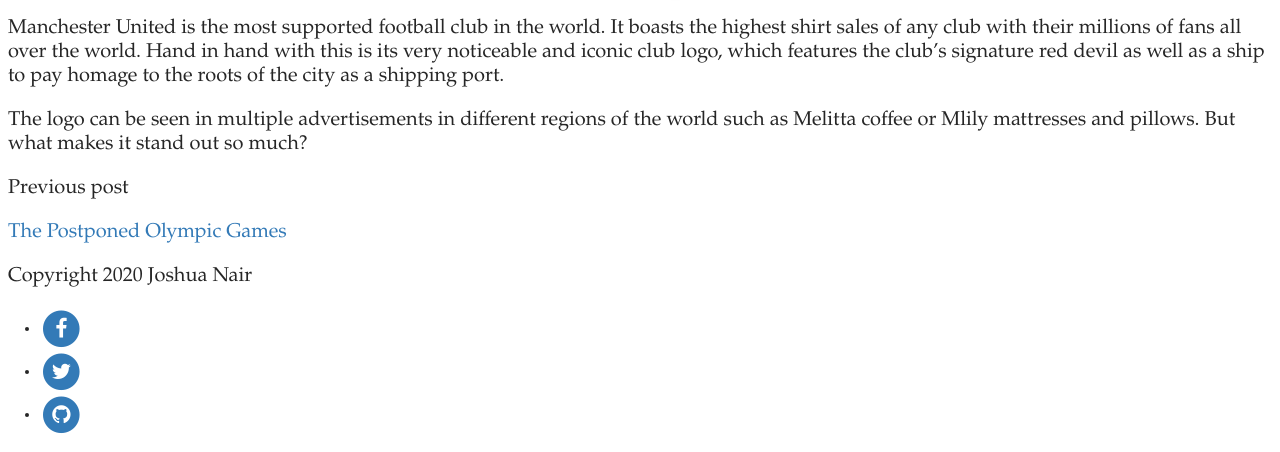
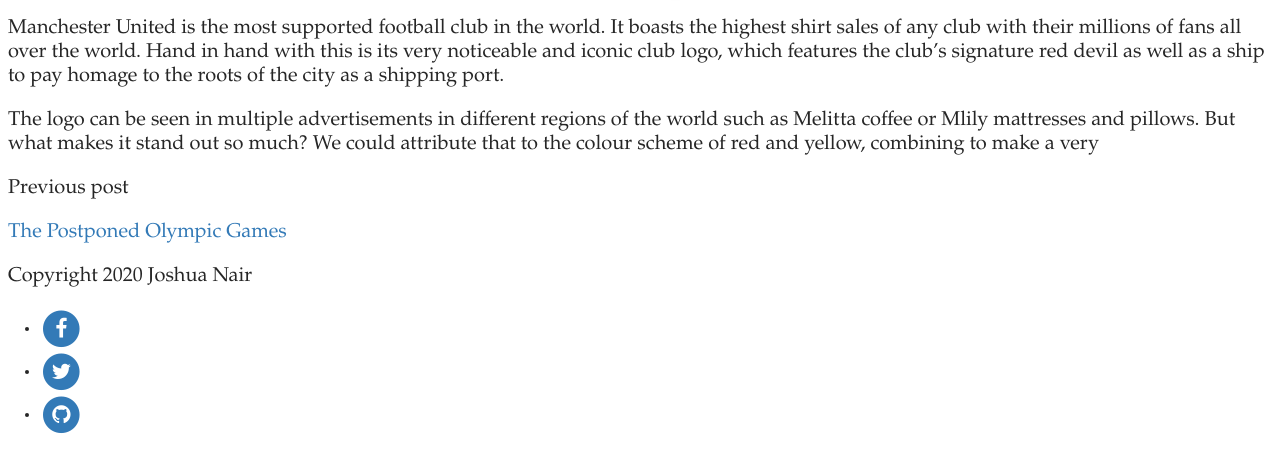
Before and after one commit to joshnair10/TypogBlog, a Jekyll site: the page built from _posts/2020-11-17-the-most-popular-football-club-logo-in-the-world.md, in a window 1280 px wide, cut to the strip 884-1336 px from the top of the page. Built offline with Jekyll 4.4.1, drawn with Linux system fonts in a browser that asks for light colours; some web fonts are replaced; comment, search, counter and statistics services are not loaded.

Commit message:
Update Post “2020-11-17-the-most-popular-football-club-logo-in-the-world”

```diff
--- a/_posts/2020-11-17-the-most-popular-football-club-logo-in-the-world.md
+++ b/_posts/2020-11-17-the-most-popular-football-club-logo-in-the-world.md
@@ -7,4 +7,4 @@
 ---
 Manchester United is the most supported football club in the world. It boasts the highest shirt sales of any club with their millions of fans all over the world. Hand in hand with this is its very noticeable and iconic club logo, which features the club's signature red devil as well as a ship to pay homage to the roots of the city as a shipping port.
 
-The logo can be seen in multiple advertisements in different regions of the world such as Melitta coffee or Mlily mattresses and pillows. But what makes it stand out so much?
+The logo can be seen in multiple advertisements in different regions of the world such as Melitta coffee or Mlily mattresses and pillows. But what makes it stand out so much? We could attribute that to the colour scheme of red and yellow, combining to make a very
```
